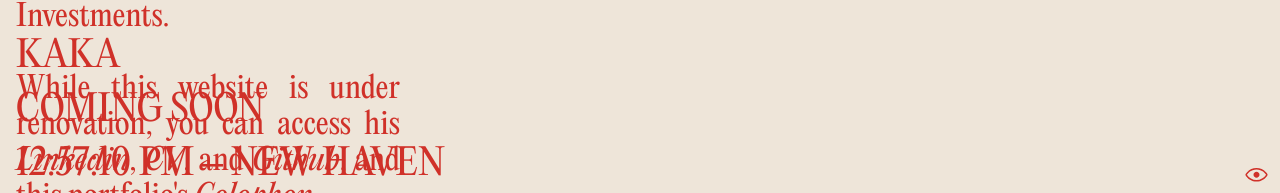
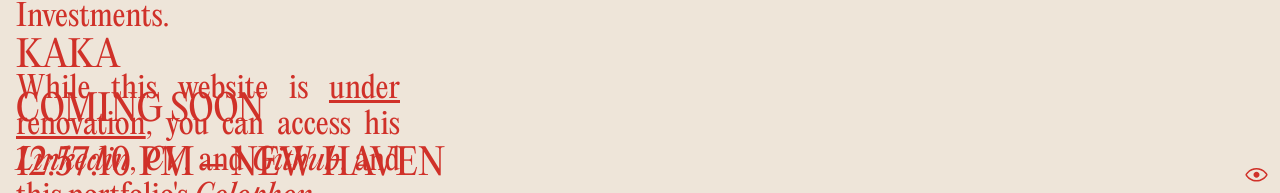
Before and after one commit to krisaziabor/dotcom, a Next.js app in the folder web-v0/: page / in a window 1280 px wide. Both pictures are taken after a click on the button 1256 px from the left and 766 px from the top of the page. Shown: the part 592-785 px from the top of the page. Built offline with nearby package versions, Linux system fonts and the light colour scheme.

Commit message:
added underline for under renovation

```diff
--- a/web-v0/src/app/components/radix/collapsible.tsx
+++ b/web-v0/src/app/components/radix/collapsible.tsx
@@ -37,7 +37,7 @@ function Bio() {
       He currently attends Yale University and is an incoming Full-Stack Software Engineering Intern at Fidelity Investments.
       <br></br>
       <br></br>
-    While this website is under renovation, you can access his <em><a href="https://www.linkedin.com/in/krisaziabor/">Linkedin</a></em>, <em><a href="https://read.cv/krisaziabor">CV</a></em>, and <em><a href="https://github.com/krisaziabor/">Github</a></em>, and this portfolio&apos;s <em>Colophon</em>.
+    While this website is <div style={{ textDecoration: 'underline', display: 'inline'}}>under renovation</div>, you can access his <em><a href="https://www.linkedin.com/in/krisaziabor/">Linkedin</a></em>, <em><a href="https://read.cv/krisaziabor">CV</a></em>, and <em><a href="https://github.com/krisaziabor/">Github</a></em>, and this portfolio&apos;s <em>Colophon</em>.
     </h2>
   );
 }
```
